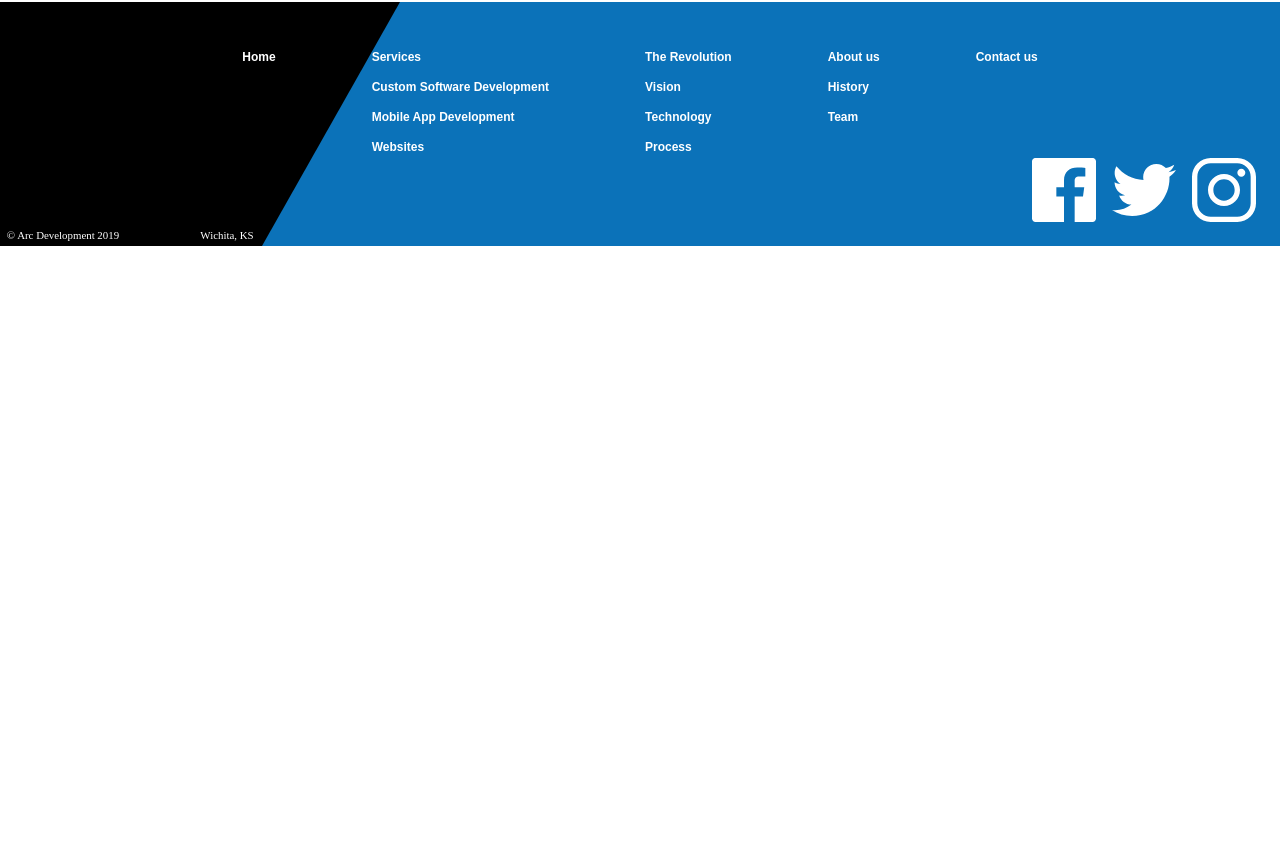
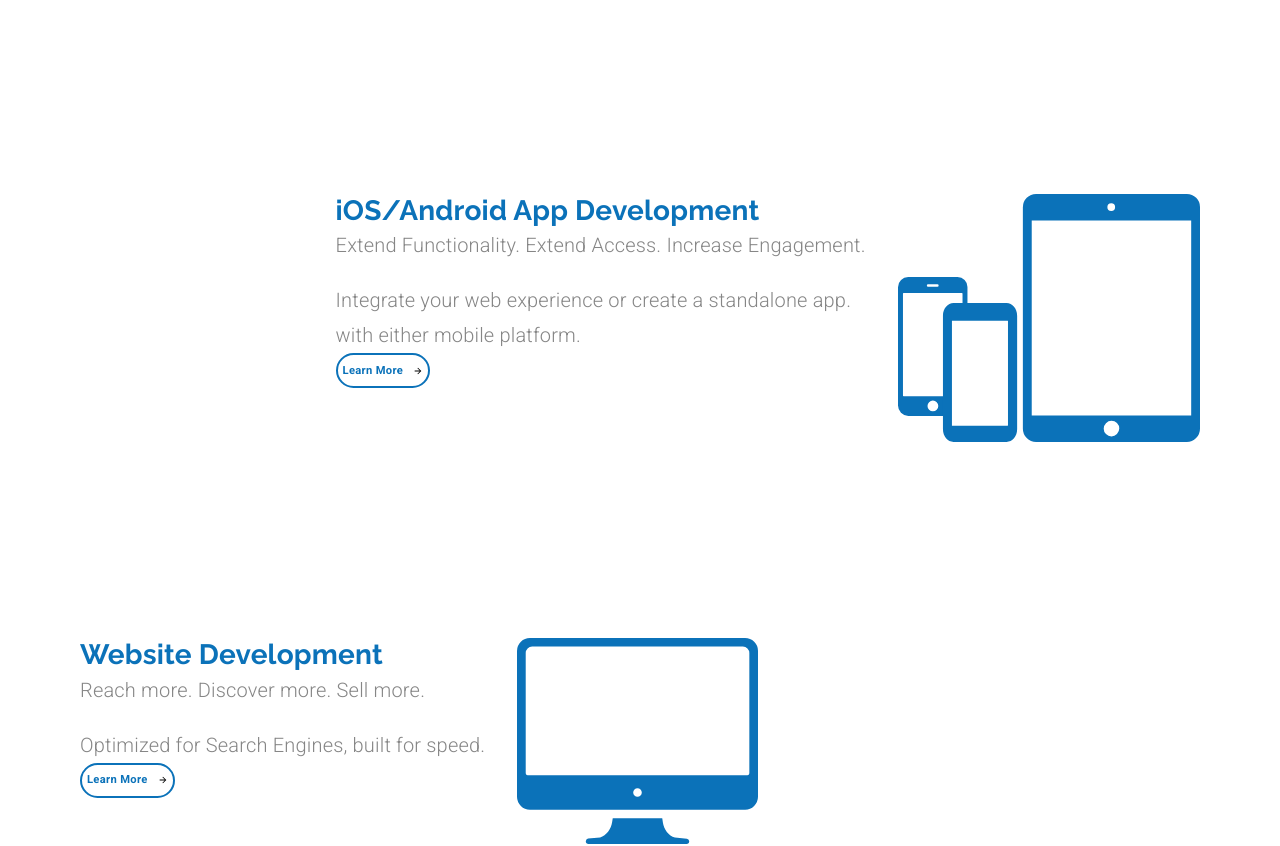
Before and after one commit to geogeorgiou/material-ui-crashcourse, a React (Create React App) app: page / in a window 1280 px wide. Shown: the part 1004-1850 px from the top of the page. Before the commit the page ends 1250 px from the top, so only its background shows below. Built offline with nearby package versions, Linux system fonts and the light colour scheme.

Commit message:
Minor naming changes and making another Grid Item

```diff
--- a/src/components/LandingPage.js
+++ b/src/components/LandingPage.js
@@ -4,11 +4,15 @@
 import {makeStyles, useTheme} from "@material-ui/styles";
 import animationData from '../animations/landinganimation/data';
 import customSoftwareIcon from '../assets/Custom Software Icon.svg';
+import mobileAppsIcon from "../assets/mobileIcon.svg";
+import websiteIcon from "../assets/websiteIcon.svg";
+
 import Grid from "@material-ui/core/Grid";
 import Button from "@material-ui/core/Button";
 import ButtonArrow from "../components/ui/ButtonArrow";
 import Typography from "@material-ui/core/Typography";
 import useMediaQuery from "@material-ui/core/useMediaQuery";
+
 
 const useStyles = makeStyles(theme => ({
 
@@ -194,6 +198,85 @@
 
             </Grid>
 
+            <Grid item> {/*--- iOS/Android Block ---*/}
+
+                <Grid
+                    container
+                    direction="row"
+                    justify={matchesSM ? "center" : "flex-end"}
+                    className={classes.servicesContainer}
+                >
+                    <Grid item style={{
+                        textAlign: matchesSM ? "center" : undefined
+                    }}>
+                        <Typography variant="h4">
+                            iOS/Android App Development
+                        </Typography>
+                        <Typography variant="subtitle1" className={classes.subtitle}>
+                           Extend Functionality. Extend Access. Increase Engagement.
+                        </Typography>
+                        <Typography variant="subtitle1">
+                            Integrate your web experience or create a standalone app.
+                            {matchesSM ? null : <br/>} with either mobile platform.
+                        </Typography>
+
+                        <Button variant="outlined" className={classes.learnButton}>
+                            <span style={{marginRight: 10}}>Learn More</span>
+                            <ButtonArrow width={10} height={10} color={theme.palette.common.blue}/>
+                        </Button>
+                    </Grid>
+
+                    <Grid
+                        item
+                        style={{marginRight: matchesSM ? 0 : "5em"}}
+                    >
+                        <img className={classes.icon} src={mobileAppsIcon} alt="iOS/Android Apps icon"/>
+                    </Grid>
+
+                </Grid>
+
+
+            </Grid>
+
+            <Grid item> {/*--- Websites Block ---*/}
+
+                <Grid
+                    container
+                    direction="row"
+                    justify={matchesSM ? "center" : undefined}
+                    className={classes.servicesContainer}
+                >
+                    <Grid item style={{
+                        marginLeft: matchesSM ? 0 : "5em",
+                        textAlign: matchesSM ? "center" : undefined
+                    }}>
+                        <Typography variant="h4">
+                            Website Development
+                        </Typography>
+                        <Typography variant="subtitle1" className={classes.subtitle}>
+                            Reach more. Discover more. Sell more.
+                        </Typography>
+                        <Typography variant="subtitle1">
+                            Optimized for Search Engines, built for speed.
+                        </Typography>
+
+                        <Button variant="outlined" className={classes.learnButton}>
+                            <span style={{marginRight: 10}}>Learn More</span>
+                            <ButtonArrow width={10} height={10} color={theme.palette.common.blue}/>
+                        </Button>
+                    </Grid>
+
+                    <Grid item>
+                        <img className={classes.icon} src={websiteIcon} alt="website icon"/>
+                    </Grid>
+
+                </Grid>
+
+
+            </Grid>
+
+
+
         </Grid>
     )
 }
--- a/src/components/ui/Footer.js
+++ b/src/components/ui/Footer.js
@@ -132,7 +132,7 @@
                                 }}
                                 to="/mobileapps"
                             >
-                                Mobile App Development
+                                 iOS/Android App Development
                             </Grid>
                             <Grid
                                 item
--- a/src/components/ui/Header.js
+++ b/src/components/ui/Header.js
@@ -148,7 +148,7 @@
 const menuOptions = [
     {name: "Services", link: "/services", activeIndex: 1, selectedIndex: 0},
     {name: "Custom Software Development", link: "/customsoftware", activeIndex: 1, selectedIndex: 1},
-    {name: "Mobile App Development", link: "/mobileapps", activeIndex: 1, selectedIndex: 2},
+    {name: "iOS/Android App Development", link: "/mobileapps", activeIndex: 1, selectedIndex: 2},
     {name: "Websites", link: "/websites", activeIndex: 1, selectedIndex: 3},
 ]
 
```
